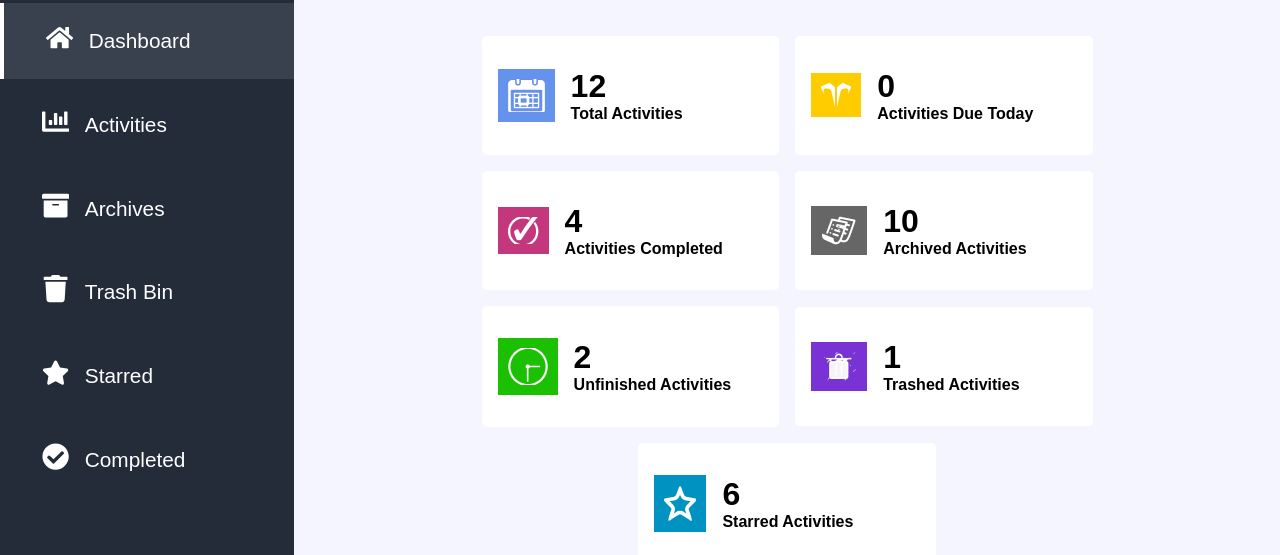
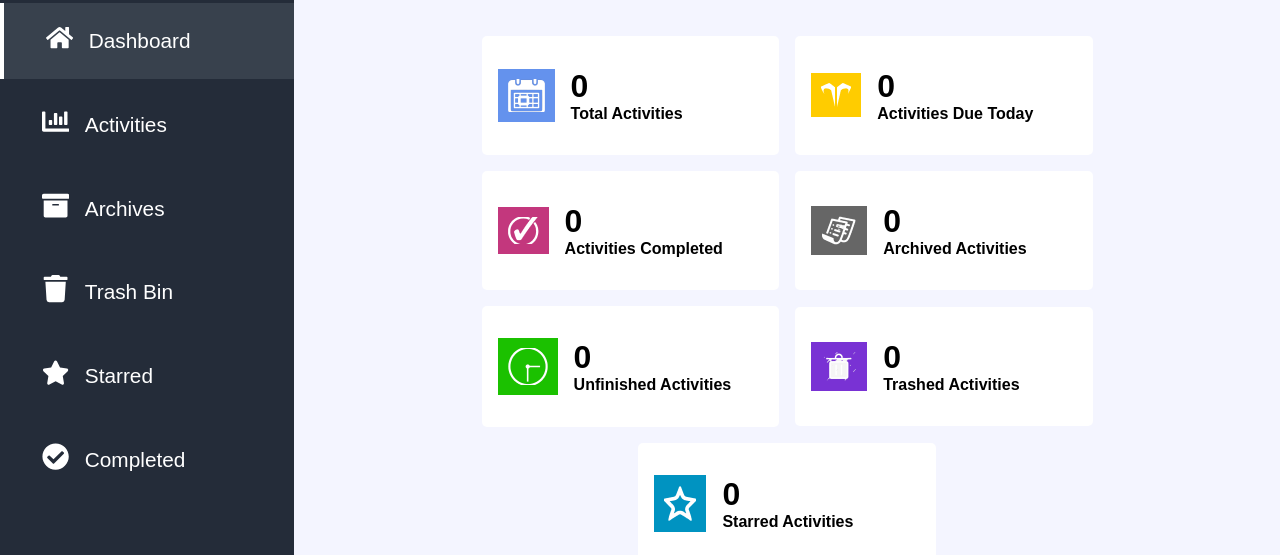
Before and after one commit to Praisecodes/Hazlo_Todo, a React (Vite) app: page /dashboard in a window 1280 px wide. Shown: the part 242-797 px from the top of the page. Built offline with nearby package versions, Linux system fonts and the light colour scheme.

Commit message:
[Update] Adding useState hooks

```diff
--- a/src/pages/dashboard.jsx
+++ b/src/pages/dashboard.jsx
@@ -11,8 +11,17 @@ import TrashedImage from "../assets/trashed_image.png"
 import StarredImage from "../assets/starred_image.png"
 import { Link } from "react-router-dom"
 import { FaPlus } from "react-icons/fa"
+import { useState } from "react"
 
 export default function Dashboard(){
+    const [TotalActivities, SetTotalActivities] = useState(0);
+    const [DueActivities, SetDueActivities] = useState(0);
+    const [CompletedActivities, SetCompletedActivities] = useState(0);
+    const [ArchivedActivities, SetArchivedActivities] = useState(0);
+    const [UnfinishedActivities, SetUnfinishedActivities] = useState(0);
+    const [TrashedActivities, SetTrashedActivities] = useState(0);
+    const [StarredActivities, SetStarredActivities] = useState(0);
+
     return (
         <>
         <Helmet>
@@ -56,7 +65,7 @@ export default function Dashboard(){
                             </div>
                             <div className="text">
                                 <h1>
-                                    12
+                                    {TotalActivities}
                                 </h1>
                                 <p>Total Activities</p>
                             </div>
@@ -67,7 +76,7 @@ export default function Dashboard(){
                             </div>
                             <div className="text">
                                 <h1>
-                                    0
+                                    {DueActivities}
                                 </h1>
                                 <p>Activities Due Today</p>
                             </div>
@@ -78,7 +87,7 @@ export default function Dashboard(){
                             </div>
                             <div className="text">
                                 <h1>
-                                    4
+                                    {CompletedActivities}
                                 </h1>
                                 <p>Activities Completed</p>
                             </div>
@@ -89,7 +98,7 @@ export default function Dashboard(){
                             </div>
                             <div className="text">
                                 <h1>
-                                    10
+                                    {ArchivedActivities}
                                 </h1>
                                 <p>Archived Activities</p>
                             </div>
@@ -100,7 +109,7 @@ export default function Dashboard(){
                             </div>
                             <div className="text">
                                 <h1>
-                                    2
+                                    {UnfinishedActivities}
                                 </h1>
                                 <p>Unfinished Activities</p>
                             </div>
@@ -111,7 +120,7 @@ export default function Dashboard(){
                             </div>
                             <div className="text">
                                 <h1>
-                                    1
+                                    {TrashedActivities}
                                 </h1>
                                 <p>Trashed Activities</p>
                             </div>
@@ -122,7 +131,7 @@ export default function Dashboard(){
                             </div>
                             <div className="text">
                                 <h1>
-                                    6
+                                    {StarredActivities}
                                 </h1>
                                 <p>Starred Activities</p>
                             </div>
```
